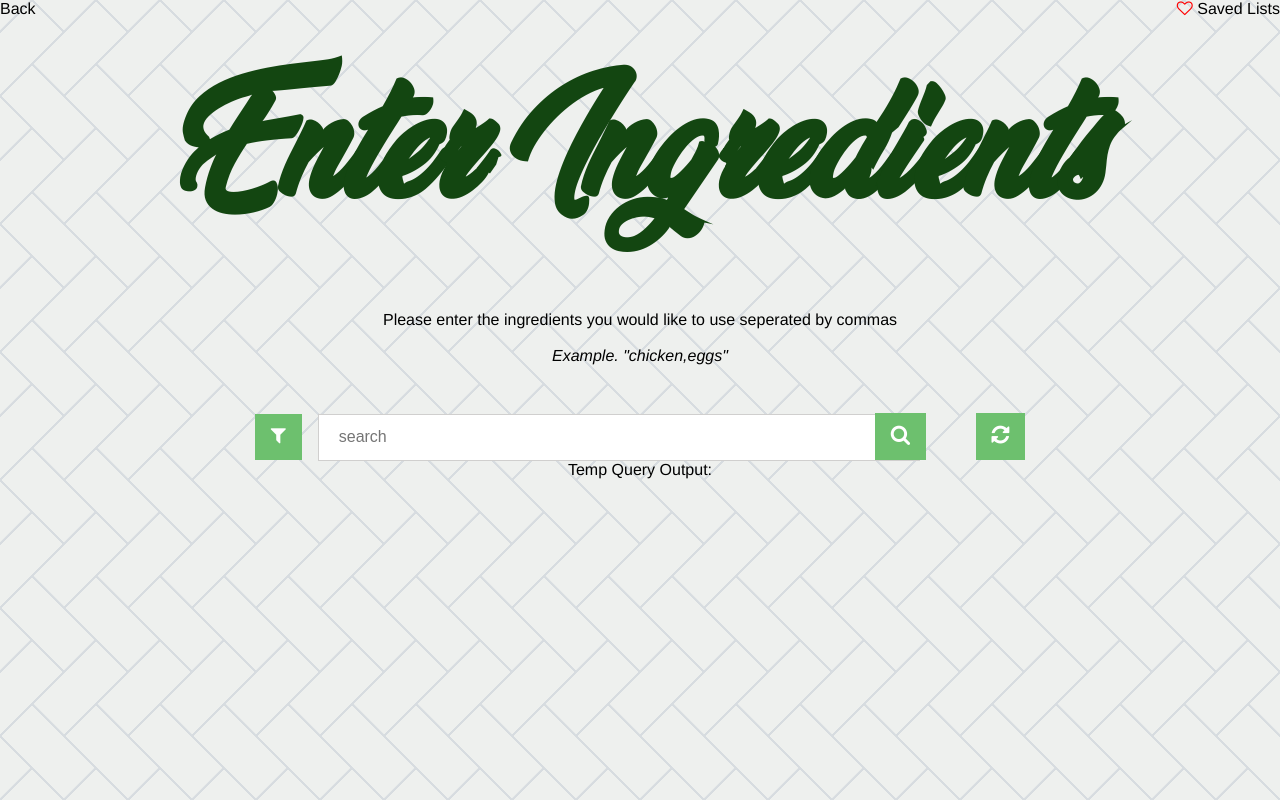
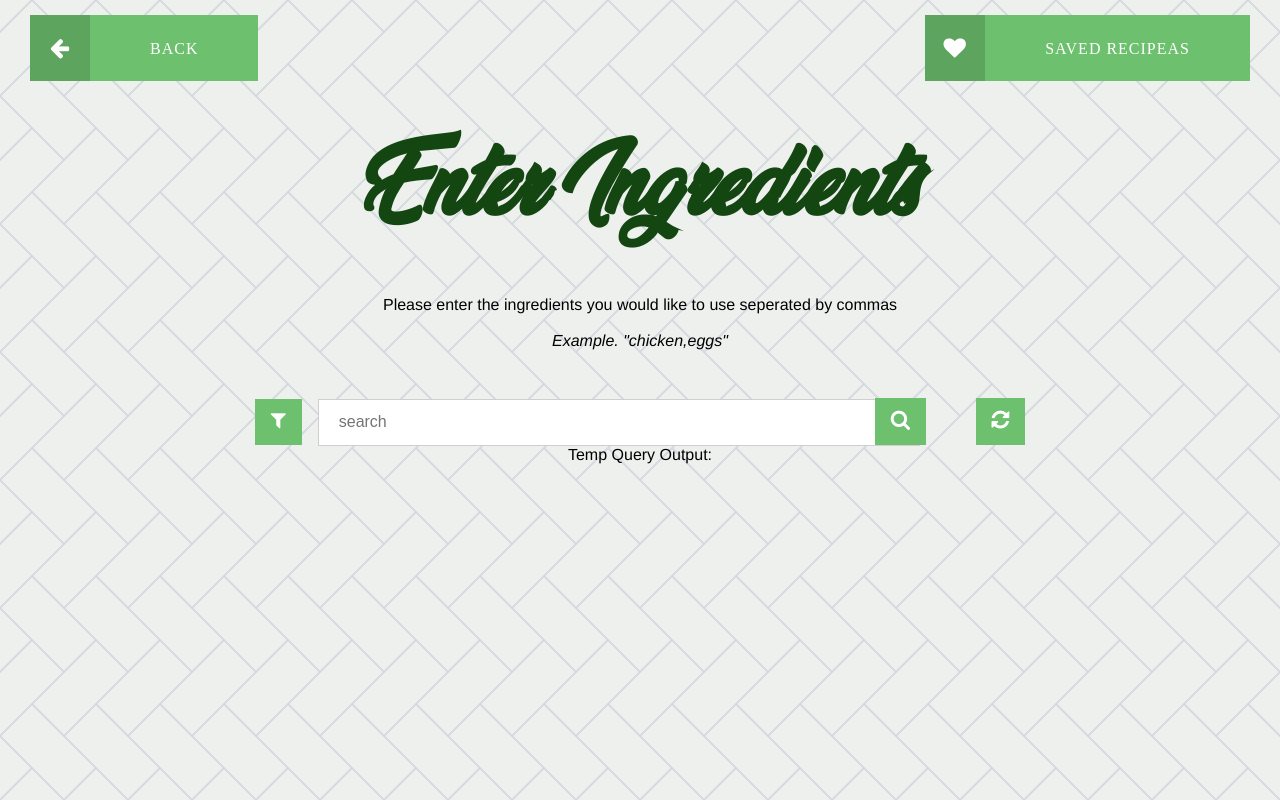
Before and after one commit to R-e-c-i-p-e-a/recipeaApp, a plain HTML site: page ingredients.html in a window 1280 px wide. Drawn offline with Linux system fonts and the light colour scheme.

Commit message:
Styling update

```diff
--- a/ingredients.html
+++ b/ingredients.html
@@ -16,10 +16,8 @@
   <link href='https://fonts.googleapis.com/css?family=Lato' rel='stylesheet' type='text/css'>
    <body>
     <div class="top">
-      <span id="back">
-        Back
-      </span>
-      <span id="topL" ><i class="fa fa-heart-o" style="color:red;"></i> Saved Lists</span>
+      <a href="index.html"><span id="back" class="btn-3 btn-sep fa fa-arrow-left" onclick="goBack()">Back</span></a>
+      <a href="savedRecipesPage.html"><span id="topL" class="btn-2 btn-sep fa fa-heart">Saved Recipeas</span></a>
 
 
 
@@ -27,7 +25,7 @@
 
 
       </div>
-       <h1 style="text-align:center">   Enter Ingredients</h1>
+       <h2 style="text-align:center">   Enter Ingredients</h2>
       <p>
         Please enter the ingredients you would like to use seperated by commas<br><br>
       <i>  Example. "chicken,eggs"</i>
@@ -36,7 +34,7 @@
 
 
       <div class="modal-content2">
-    <span class="close" onclick="closer()" style="cursor:pointer">&times;</span>
+    <span class="close" onclick="closer()">&times;</span>
   <form style="text-align:center;">
     <br>
     Ignore Basic Pantry Ingredients (ex. flour,water,salt): <input type="checkbox" name="pantry" id="pantry">
@@ -47,7 +45,7 @@
       <option name="maximize" id="maximize" value="1">Maximize</option>
       <option name="minimize" id="minimize" value="2">Minimize</option>
     </select>
-     <br> <div id="modalSub" onclick="closer()">Submit</div>
+     <br> <div id="modalSub" class="submit" onclick="closer()">Submit</div>
         </form>
   </div>
 
```
Also changed, not shown: recipe.html (+3 -3 lines).
